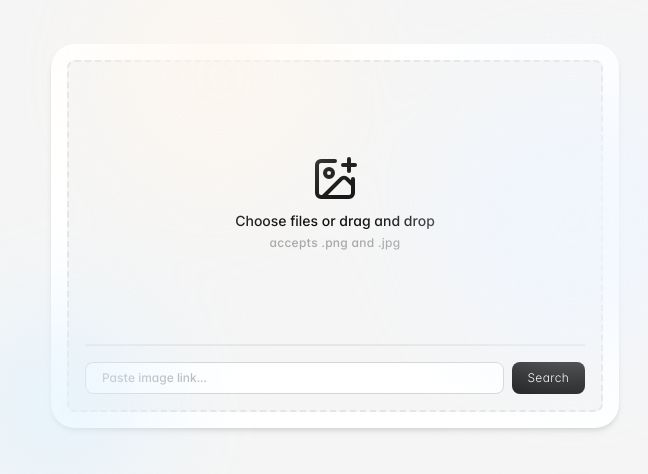
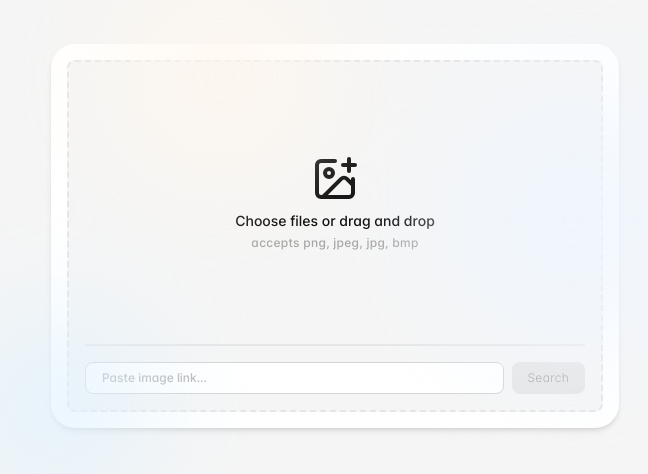
Before and after one commit to jesseborg/image-cropper, a React (Vite) app: page / in a window 1280 px wide. Shown: the part 164-638 px from the top of the page, without its empty margins (305-953 px from the left). Built offline with nearby package versions, Linux system fonts and the light colour scheme.

Commit message:
add basic image loading and validation

```diff
--- a/src/App.tsx
+++ b/src/App.tsx
@@ -2,9 +2,17 @@ import clsx from 'clsx';
 import { BanIcon, ImagePlus } from 'lucide-react';
 import { useState } from 'react';
 import { useDropzone } from 'react-dropzone';
+import { z } from 'zod';
 import { Button } from './components/button';
 import { Container } from './components/container';
 import { Input } from './components/input';
+
+const ACCEPTED_FILE_TYPES = ['png', 'jpeg', 'jpg', 'bmp'];
+
+const imageURLSchema = z
+	.string()
+	.min(1, ' ')
+	.url("Please check that your link start with 'http://' or 'https://'");
 
 function App() {
 	return (
@@ -69,17 +77,39 @@ function ImageUpload() {
 		multiple: false,
 		noClick: true,
 		noKeyboard: true,
-		accept: {
-			'image/png': ['.png'],
-			'image/jpeg': ['.jpeg', '.jpg']
-			// 'image/gif': ['.gif']
-		},
+		accept: Object.fromEntries(ACCEPTED_FILE_TYPES.map((ext) => [`image/${ext}`, []])),
 		onDrop: (files) => {
 			console.log(files);
 		}
 	});
 
 	const [imageURL, setImageURL] = useState('');
+
+	const validationResult = imageURLSchema.safeParse(imageURL);
+	// eslint-disable-next-line @typescript-eslint/ban-ts-comment
+	// @ts-ignore
+	const validationErrors = validationResult.error?.issues;
+
+	async function handleGetImageByURL(url: string) {
+		const response = await fetch(url);
+
+		if (!response.ok) {
+			return;
+		}
+
+		const contentType = response.headers.get('content-type');
+
+		if (!contentType || !contentType.startsWith('image/')) {
+			return;
+		}
+
+		if (ACCEPTED_FILE_TYPES.includes(contentType.split('/')[1])) {
+			const buffer = await response.arrayBuffer();
+			const blob = new Blob([buffer], { type: contentType });
+			const blobURL = URL.createObjectURL(blob);
+			console.log(blobURL);
+		}
+	}
 
 	return (
 		<Container className="flex min-h-[384px] min-w-[568px]">
@@ -116,7 +146,7 @@ function ImageUpload() {
 						</p>
 						{!isDragActive && (
 							<p className="text-xs font-medium tracking-wide text-neutral-400">
-								accepts .png and .jpg
+								accepts {ACCEPTED_FILE_TYPES.join(', ')}
 							</p>
 						)}
 					</div>
@@ -126,11 +156,18 @@ function ImageUpload() {
 						<hr className="h-[2px] bg-neutral-200" />
 						<div className="flex gap-2">
 							<Input
+								error={validationErrors?.[0].message}
 								placeholder="Paste image link..."
 								value={imageURL}
 								onChange={(event) => setImageURL(event.currentTarget.value)}
 							/>
-							<Button intent="primary">Search</Button>
+							<Button
+								disabled={!!validationErrors?.length}
+								intent="primary"
+								onClick={() => handleGetImageByURL(imageURL)}
+							>
+								Search
+							</Button>
 						</div>
 					</>
 				)}
```
